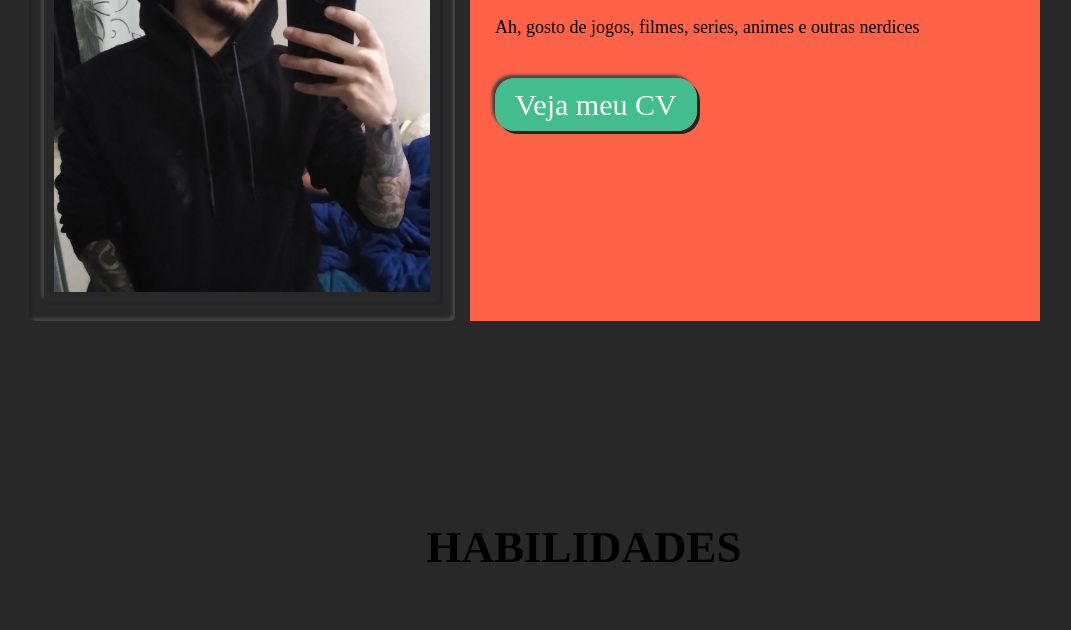
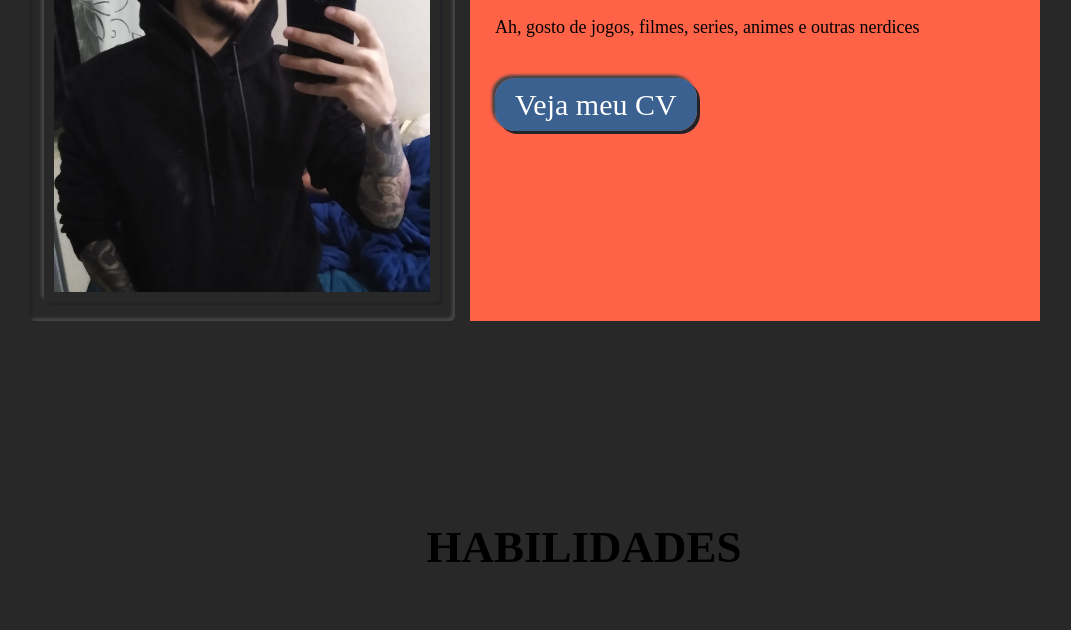
Before and after one commit to Alexjr53/Portfolio, a plain HTML site: page index.html in a window 1280 px wide. Shown: the part 1373-2003 px from the top of the page, without its empty margins (56-1127 px from the left). Drawn offline with nearby package versions, Linux system fonts and the light colour scheme.

Commit message:
valores das variáveis alterados

```diff
--- a/src/css/variables.css
+++ b/src/css/variables.css
@@ -1,15 +1,15 @@
 :root{
     --color-white: #fff;
-    --primary-color: #43bd8e;
-    --secondary-color: #FD6C22;
+    --primary-color: #3b6190;
+    --secondary-color: #76de62;
     --background-color-dark: #040203;
     --background-color-medium: #282828;
     --background-color-soft: #353535;
 }
 
 :root{
-    --primary-font: 'Poppins', sans-serif;
-    --secondary-font: 'releway', sans-serif;
+    --primary-font: 'endgame', sans-serif;
+    --secondary-font: 'Space Grotesk', sans-serif;
     --font-extra-big: 4.5rem;
     --font-big: 3rem;
     --font-medium: 2.4rem;
```
